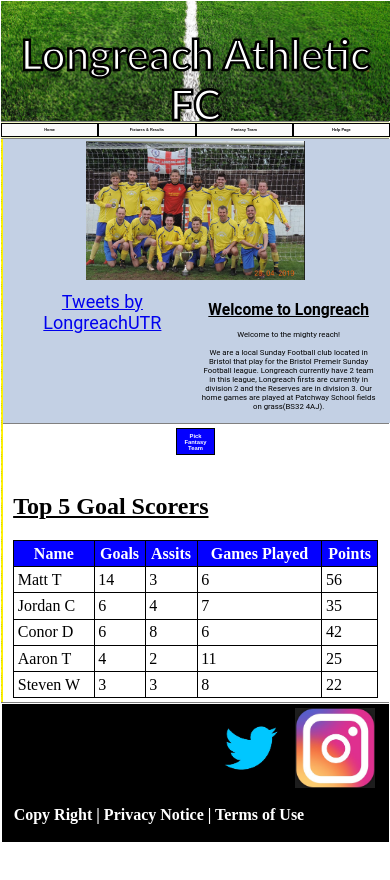
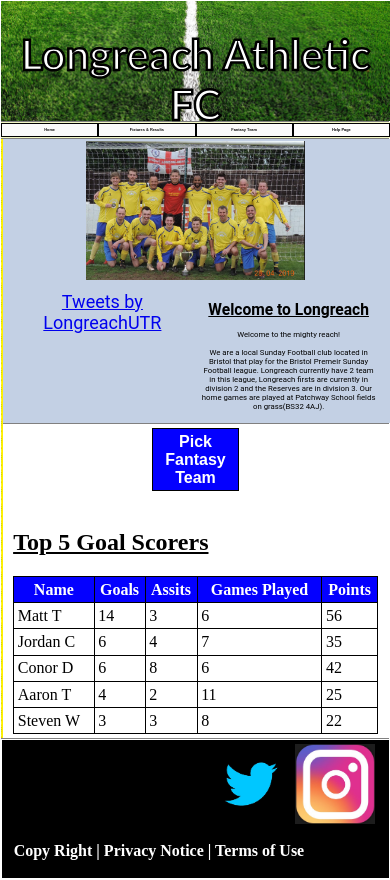
Before and after one commit to carroll4/Longreach_Project, a PHP site: page /home.php in a window 390 px wide. Before the commit the page ends 842 px from the top, so only its background shows below. Run offline with PHP 8.4, Linux system fonts and the light colour scheme; data comes from the database, SQL or seed files in the repository; some libraries are stand-ins or nearby versions.

Commit message:
Update stylesheet.css

```diff
--- a/longreach/stylesheet.css
+++ b/longreach/stylesheet.css
@@ -43,22 +43,6 @@
     }
     #logoright{
         display: none;
-    }
-    .join {
-        background-color: rgb(4, 0, 255);
-        color: white;
-        width: 18%;
-        border: 1px solid black;
-        font-size: 100%;
-    }
-    .buttons {
-        font-size: 12px;
-
-    }
-    .lower{
-        background-color: white;
-        text-align: center;
-        padding: 1% 3%;
     }
 }
 
@@ -212,9 +196,9 @@ body {
 .join {
     background-color: rgb(4, 0, 255);
     color: white;
-    width: 10vw;
+    width: 24%;
     border: 1px solid black;
-    font-size: 1.5vw;
+    font-size: 100%;
 }
 .join:hover {
     box-shadow: 0 12px 16px 0 rgba(0,0,0,0.24),0 17px 50px 0 rgba(0,0,0,0.19);
```
